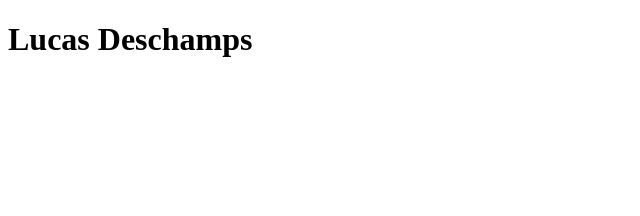
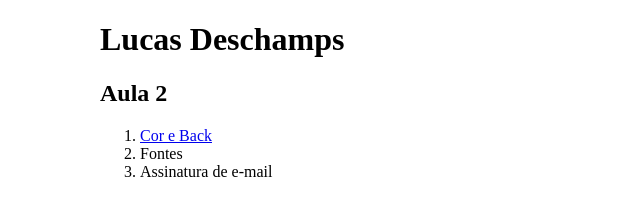
Before and after one commit to deschamps20/deschamps20.github.io, a plain HTML site: page index.html in a window 1280 px wide. Shown: the whole page, without its empty margins (0-640 px from the left). Drawn offline with Linux system fonts and the light colour scheme.

Commit message:
meu commit

```diff
--- /dev/null
+++ b/css/estilo_geral.css
@@ -0,0 +1,5 @@
+body{
+    margin-left: 100px;
+    margin-right: 100px;
+
+}
--- a/index.html
+++ b/index.html
@@ -4,9 +4,17 @@
     <meta charset="UTF-8">
     <meta http-equiv="X-UA-Compatible" content="IE=edge">
     <meta name="viewport" content="width=device-width, initial-scale=1.0">
-    <title>aa</title>
+    <title>Meu site V2</title>
+    <link rel="stylesheet" href="css/estilo_geral.css">
 </head>
 <body>
     <h1>Lucas Deschamps</h1>
+    <h2>Aula 2</h2>
+
+<ol>
+<li><a href="pages/cor-fundo.html">Cor e Back</a></li>
+<li>Fontes</li>
+<li>Assinatura de e-mail</li>
+</ol>
 </body>
 </html>
```
Also changed, not shown: pages/cor-fundo.html (added, +14 -0 lines).
